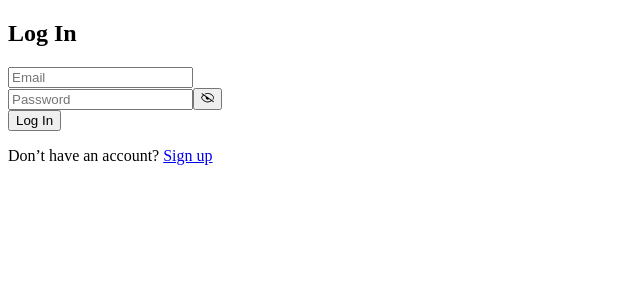
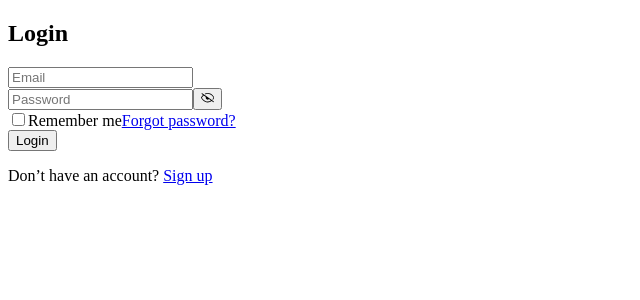
Before and after one commit to TheEnam/ATP-Frontend, a React (Create React App) app: page /login in a window 1280 px wide. Shown: the top 300 px of the page, without its empty margins (0-640 px from the left). Built offline with nearby package versions, Linux system fonts and the light colour scheme; the HTML template or start-up script is replaced by a standard one.

Commit message:
verifyEmail

```diff
--- a/src/Authentication/Login.js
+++ b/src/Authentication/Login.js
@@ -1,34 +1,40 @@
 import React, { useState } from "react";
 import { useNavigate, Link } from "react-router-dom";
-import { login } from "../api/auth"; // or ../api/auth/login
+import { login } from "../api/auth/login";
 import { GoEye, GoEyeClosed } from "react-icons/go";
 
+export default function Login(){
+  const [form, setForm] = useState({ email: "", password: "", remember: false });
+  const [showPassword, setShowPassword] = useState(false);
+  const [error, setError] = useState("");
+  const navigate = useNavigate();
 
-export default function Login() {
-  const [form, setForm] = useState({ email: "", password: "" });
-  const [showPassword, setShowPassword] = useState(false);
-  const [error, setError] = useState(null);
-  const navigate = useNavigate();
+  const handleChange = (e) => {
+    const { name, value, type, checked } = e.target;
+    setForm((prev) => ({
+      ...prev,
+      [name]: type === "checkbox" ? checked : value,
+    }));
+  };
 
   const handleSubmit = async (e) => {
     e.preventDefault();
+    setError("");
     console.log("Attempting login with:", form);
     try {
-      const result = await login(form);
-      console.log("Login success:", result);
-      // Save token and redirect
-      localStorage.setItem("token", result.token);
-      navigate("/dashboard");
+      const response = await login(form);
+      console.log("Login success:", response);
+      if (form.remember) {
+        localStorage.setItem("token", response.token);
+      } else {
+        sessionStorage.setItem("token", response.token);
+      }
+
+      navigate("/dashboard"); // or your post-login route
     } catch (err) {
       console.error("Login failed response:", err?.response?.data || err);
-      setError("Login failed. Check your credentials.");
-      console.error(err);
+      setError(err?.response?.data?.message || "Login failed. Please try again.");
     }
-  };
-
-
-  const handleChange = (e) => {
-    setForm({ ...form, [e.target.name]: e.target.value });
   };
 
   return (
@@ -37,18 +43,18 @@ export default function Login() {
         onSubmit={handleSubmit}
         className="bg-white p-6 rounded shadow-md w-full max-w-md"
       >
-        <h2 className="text-2xl font-bold mb-4 text-center">Log In</h2>
+        <h2 className="text-2xl font-bold mb-4 text-center">Login</h2>
+
 
         <input
+          type="email"
           name="email"
           value={form.email}
           onChange={handleChange}
-          type="email"
           placeholder="Email"
           className="w-full p-2 border rounded mb-3"
           required
         />
-
 
         <div>
           <input
@@ -69,13 +75,32 @@ export default function Login() {
           </button>
         </div>
 
-        {error && <p className="text-red-500  place-self-center text-sm mb-3">{error}</p>}
+        {error && <p className="text-red-600 text-sm text-center mb-3">{error}</p>}
+
+        <div className="flex items-center justify-between text-sm mb-4">
+          <label className="flex items-center gap-2">
+            <input
+              type="checkbox"
+              name="remember"
+              checked={form.remember}
+              onChange={handleChange}
+              className="accent-black"
+            />
+            Remember me
+          </label>
+          <a
+            href="/forgot-password"
+            className="text-blue-600 hover:underline"
+          >
+            Forgot password?
+          </a>
+        </div>
 
         <button
           type="submit"
           className="w-full bg-black text-white p-2 rounded hover:bg-gray-800"
         >
-          Log In
+          Login
         </button>
 
         <p className="text-center mt-4 text-sm text-gray-600">
@@ -87,4 +112,4 @@ export default function Login() {
       </form>
     </div>
   );
-}
+};
```
